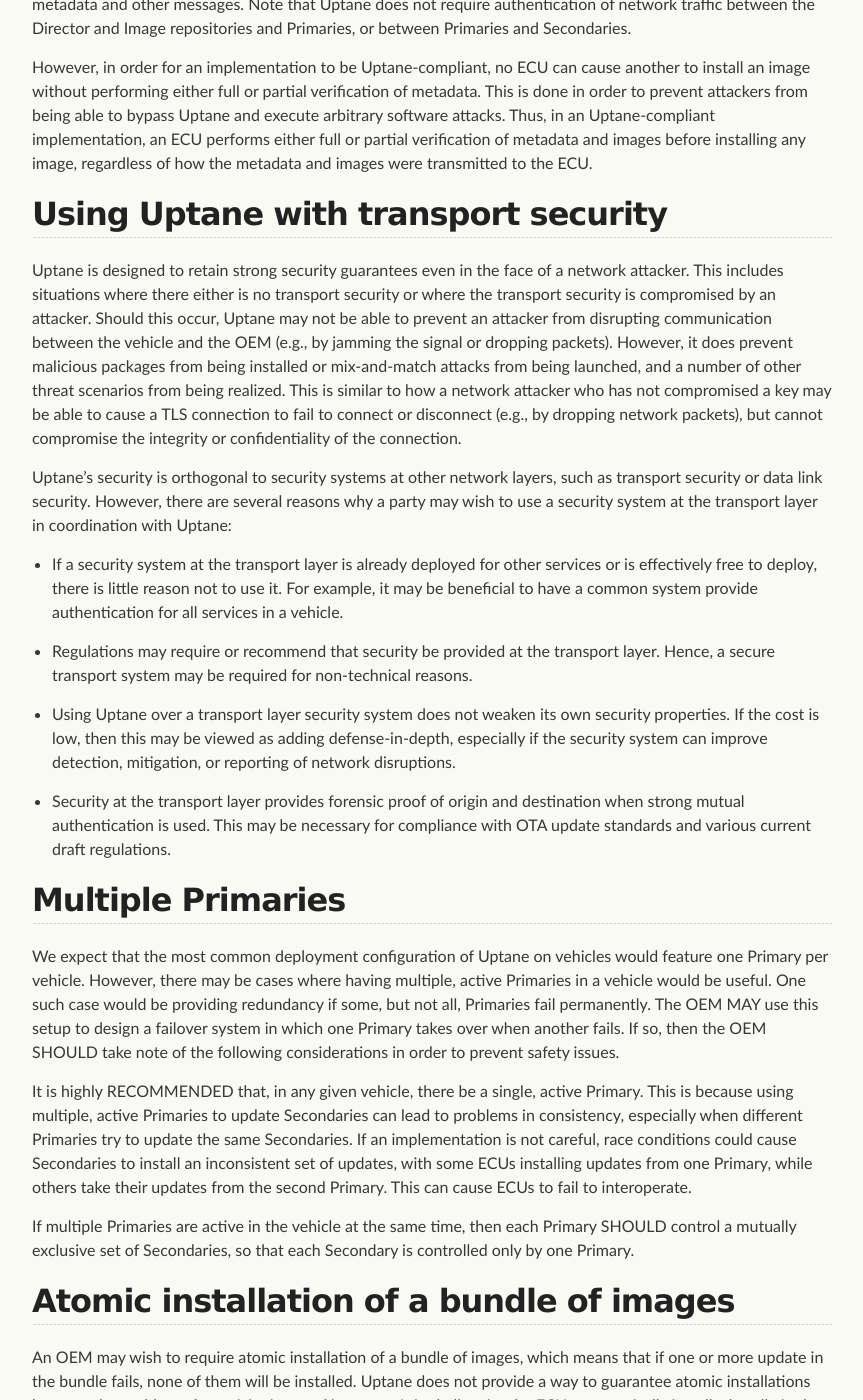
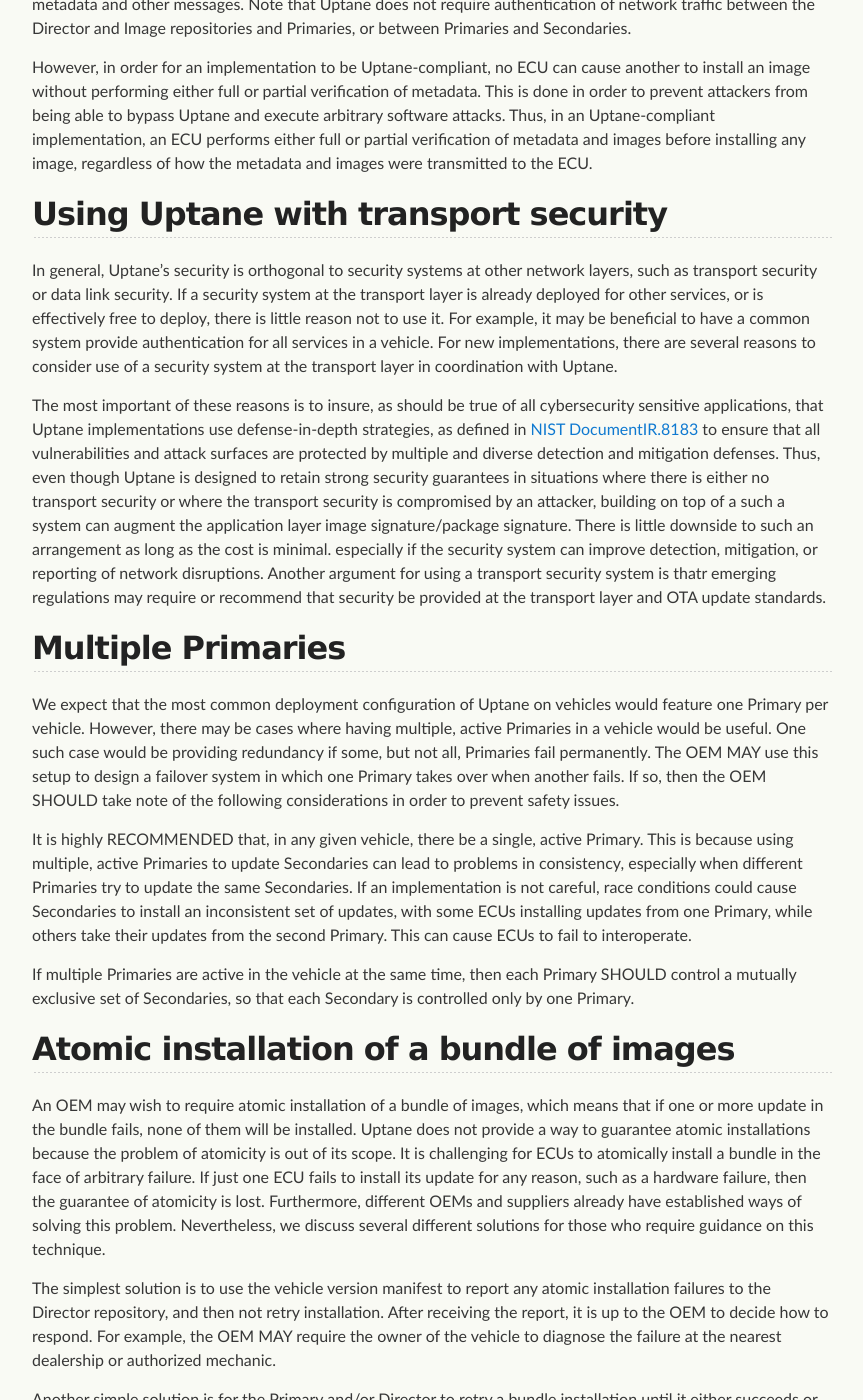
Before and after one commit to uptane/deployment-considerations, a Jekyll site: the page built from customizations.md, in a window 1280 px wide and 1400 px high, scrolled down 3382 px. Shown: the whole window, without its empty margins (208-1071 px from the left). Built offline with Jekyll 4.4.1, drawn with Linux system fonts in a browser that asks for light colours; our own code applies the rules of GitHub Pages for plain Markdown files.

Commit message:
Update customizations.md
I ended up editing the existing text about transport security pretty extensively because the tone and structure of the existing copy seemed to suggest using transport security should be the exception, not the rule. would appreciate multiple reviews. @iramcdonlad, please look as well, as I was guided by your comments in doing this.

```diff
--- a/customizations.md
+++ b/customizations.md
@@ -63,18 +63,9 @@ However, in order for an implementation to be Uptane-compliant, no ECU can cause
 
 ## Using Uptane with transport security
 
-Uptane is designed to retain strong security guarantees even in the face of a network attacker.  This includes situations where there either is no transport security or where the transport security is compromised by an attacker.  Should this occur, Uptane may not be able to prevent an attacker from disrupting communication between the vehicle and the OEM (e.g., by jamming the signal or dropping packets).  However, it does prevent malicious packages from being installed or mix-and-match attacks from being launched, and a number of other threat scenarios from being realized.  This is similar to how a network attacker who has not compromised a key may be able to cause a TLS connection to fail to connect or disconnect (e.g., by dropping network packets), but cannot compromise the integrity or confidentiality of the connection.
+In general, Uptane's security is orthogonal to security systems at other network layers, such as transport security or data link security. If a security system at the transport layer is already deployed for other services, or is effectively free to deploy, there is little reason not to use it. For example, it may be beneficial to have a common system provide authentication for all services in a vehicle. For new implementations, there are several reasons to consider use of a security system at the transport layer in coordination with Uptane.
 
-Uptane's security is orthogonal to security systems at other network layers, such as transport security or data link security. However, there are several reasons why a party may wish to use a security system at the transport layer in coordination with Uptane:
-
-- If a security system at the transport layer is already deployed for other services or is effectively free to deploy, there is little reason not to use it.  For example, it may be beneficial to have a common system provide authentication for all services in a vehicle.
-
-- Regulations may require or recommend that security be provided at the transport layer. Hence, a secure transport system may be required for non-technical reasons.
-
-- Using Uptane over a transport layer security system does not weaken its own security properties. If the cost is low, then this may be viewed as adding defense-in-depth, especially if the security system can improve detection, mitigation, or reporting of network disruptions.
-
-- Security at the transport layer provides forensic proof of origin and destination when strong mutual authentication is used. This may be necessary for compliance with OTA update standards and various current draft regulations.
-
+The most important of these reasons is to insure, as should be true of all cybersecurity sensitive applications, that Uptane implementations use defense-in-depth strategies, as defined in [NIST DocumentIR.8183](https://nvlpubs.nist.gov/nistpubs/ir/2017/NIST.IR.8183.pdf) to ensure that all vulnerabilities and attack surfaces are protected by multiple and diverse detection and mitigation defenses. Thus, even though Uptane is designed to retain strong security guarantees in situations where there is either no transport security or where the transport security is compromised by an attacker, building on top of a such a system can augment the application layer image signature/package signature. There is little downside to such an arrangement as long as the cost is minimal. especially if the security system can improve detection, mitigation, or reporting of network disruptions. Another argument for using a transport security system is thatr emerging regulations may require or recommend that security be provided at the transport layer and OTA update standards.
 
 ## Multiple Primaries
 
```
